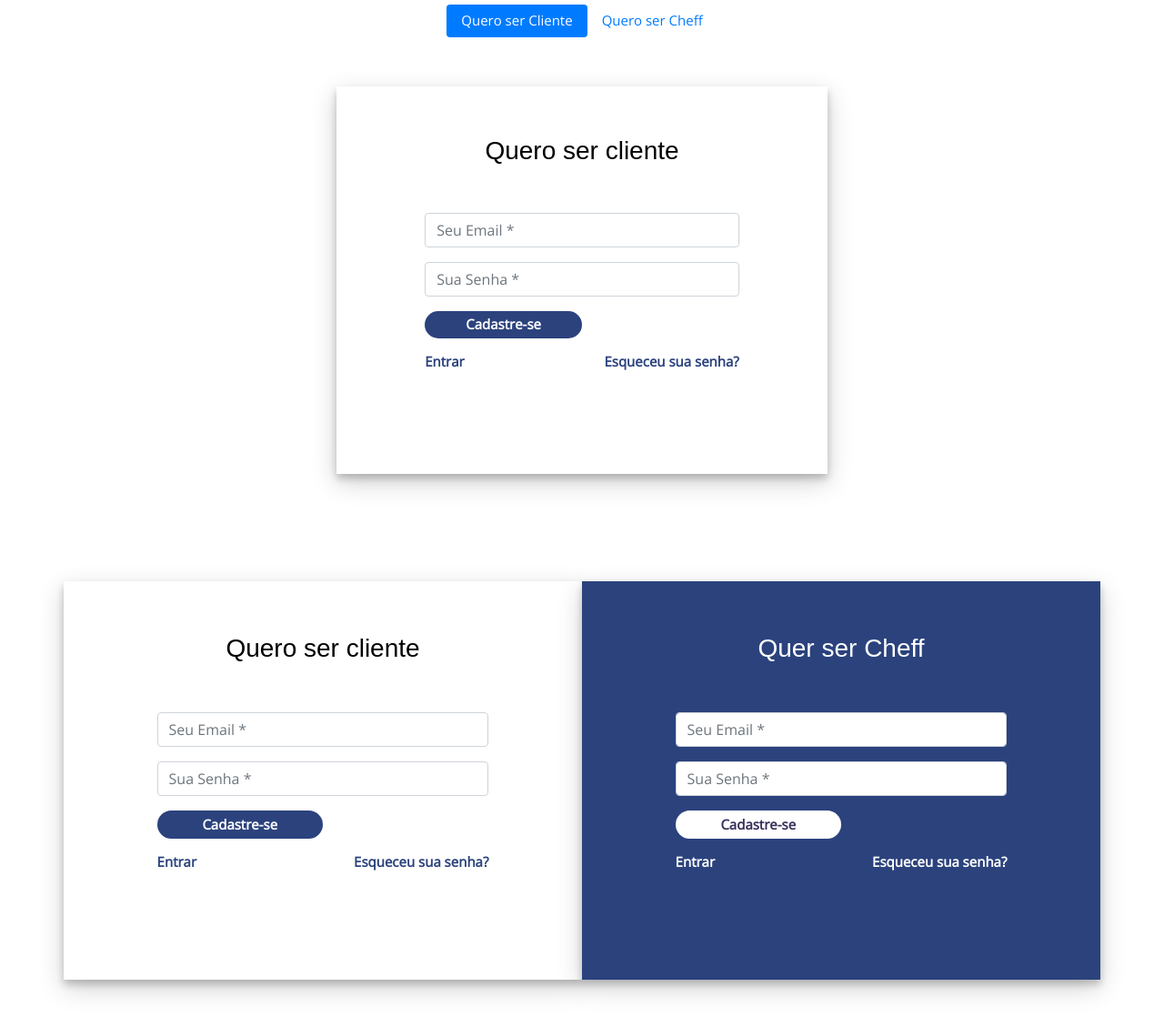
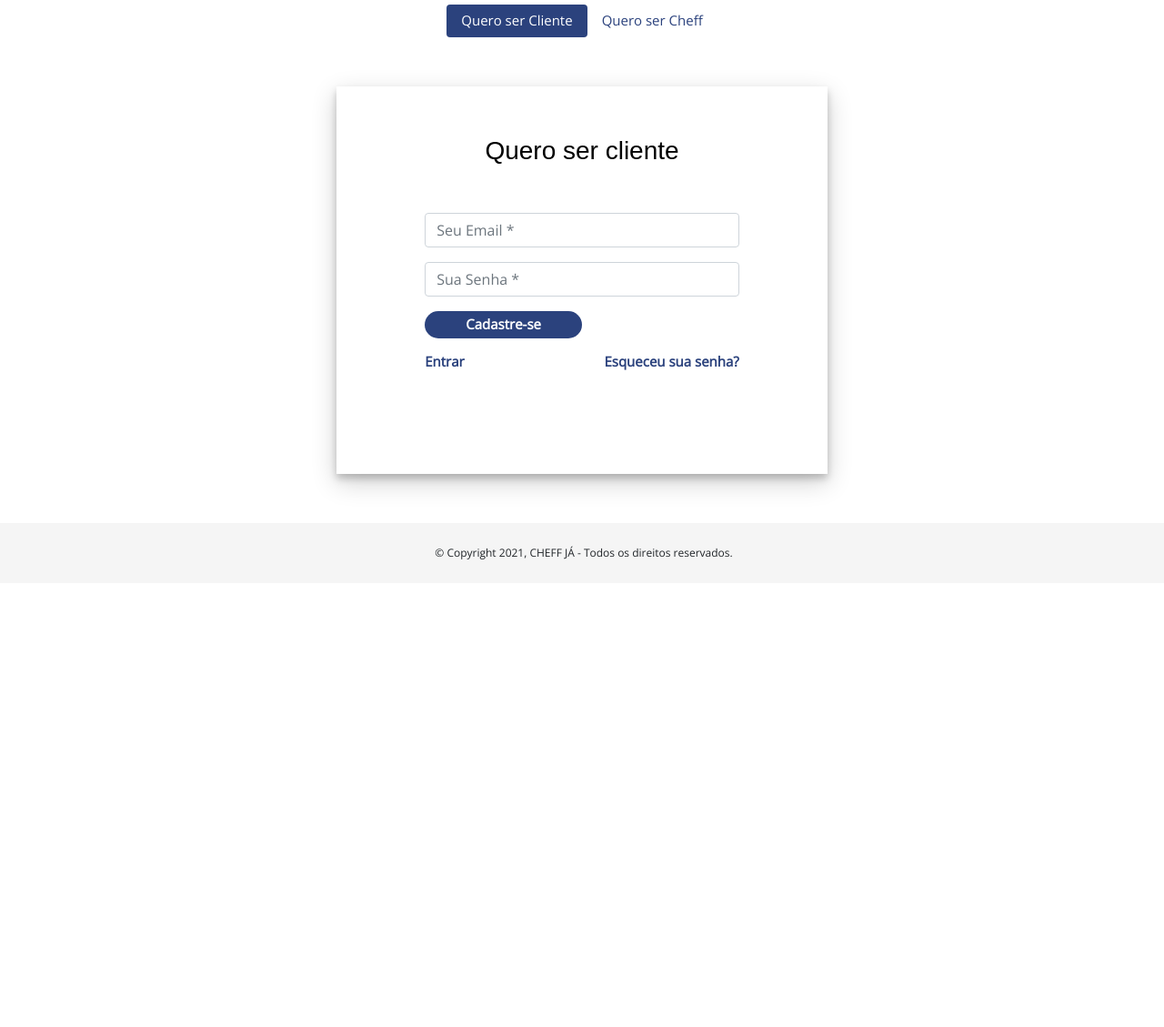
Before and after one commit to tdgm/mvp, a website: page frontend/index.html in a window 1280 px wide. Shown: the part 171-1300 px from the top of the page at 91% size. After the commit the page ends 812 px from the top, so only its background shows below. Drawn offline with nearby package versions, Linux system fonts and the light colour scheme; a web font is replaced by a local one.

Commit message:
Ajustando workflow

```diff
--- a/frontend/app/styles/main.scss
+++ b/frontend/app/styles/main.scss
@@ -53,6 +53,16 @@ ul {
 	list-style: none;
 	padding: 0px;
 	margin: 0px;
+}
+
+.nav-pills .nav-link {
+	color: $default-1;
+}
+
+.nav-pills .nav-link.active,
+.nav-pills .show > .nav-link {
+	color: $clr_white;
+	background-color: $default-1;
 }
 
 .login-container {
--- a/frontend/index.html
+++ b/frontend/index.html
@@ -127,7 +127,7 @@
                   <div class="row">
 
                     <div class="col-md-6 offset-md-3 login-form-2">
-                      <h3>Quer ser Cheff</h3>
+                      <h3>Quero ser Cheff</h3>
                       <form>
                         <div class="form-group">
                           <input type="text" class="form-control" placeholder="Seu Email *" value="" />
@@ -150,47 +150,6 @@
               </div>
             </div>
 
-          </div>
-        </div>
-      </div>
-
-      <div class="container login-container">
-        <div class="row">
-          <div class="col-md-6 login-form-1">
-            <h3>Quero ser cliente</h3>
-            <form>
-              <div class="form-group">
-                <input type="text" class="form-control" placeholder="Seu Email *" value="" />
-              </div>
-              <div class="form-group">
-                <input type="password" class="form-control" placeholder="Sua Senha *" value="" />
-              </div>
-              <div class="form-group">
-                <input type="submit" class="btnSubmit" value="Cadastre-se" />
-              </div>
-              <div class="form-group btn-spacer">
-                <a href="#" class="ForgetPwd" value="Login">Entrar</a>
-                <a href="#" class="ForgetPwd">Esqueceu sua senha?</a>
-              </div>
-            </form>
-          </div>
-          <div class="col-md-6 login-form-2">
-            <h3>Quer ser Cheff</h3>
-            <form>
-              <div class="form-group">
-                <input type="text" class="form-control" placeholder="Seu Email *" value="" />
-              </div>
-              <div class="form-group">
-                <input type="password" class="form-control" placeholder="Sua Senha *" value="" />
-              </div>
-              <div class="form-group">
-                <input type="submit" class="btnSubmit" value="Cadastre-se" />
-              </div>
-              <div class="form-group btn-spacer">
-                <a href="#" class="ForgetPwd" value="Login">Entrar</a>
-                <a href="#" class="ForgetPwd" value="Login">Esqueceu sua senha?</a>
-              </div>
-            </form>
           </div>
         </div>
       </div>
```
Also changed, not shown: frontend/dist/main.css, 1 other file.
